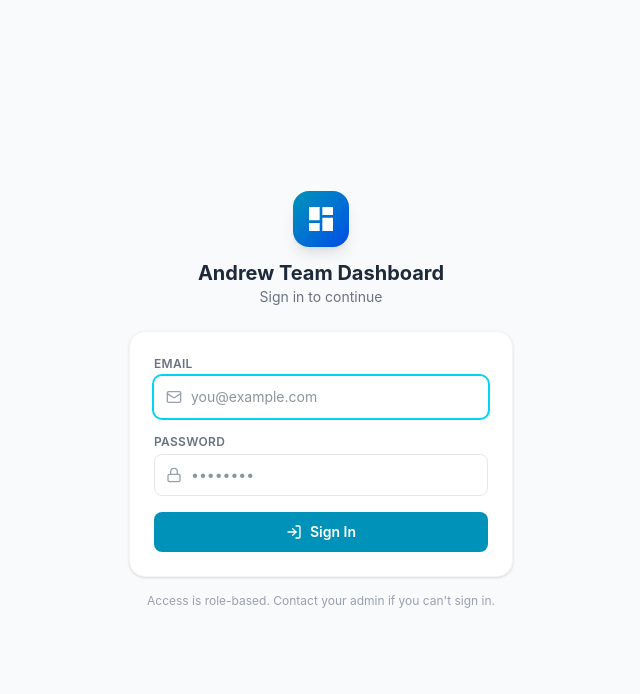
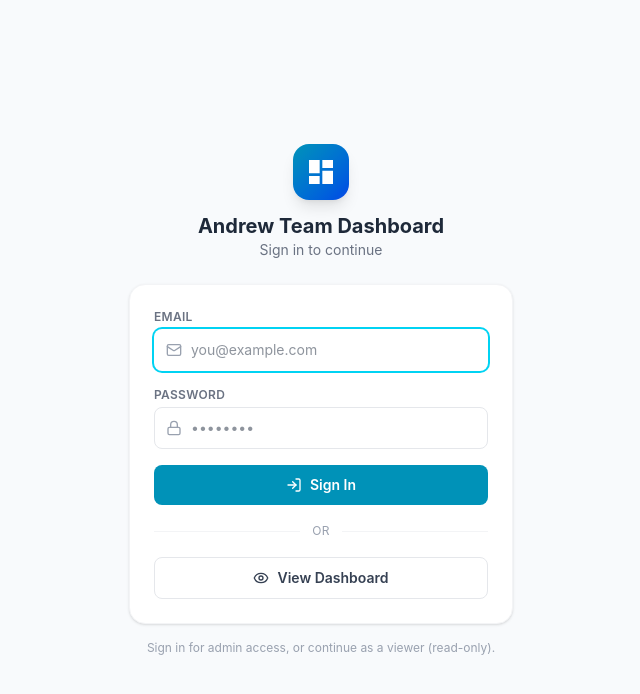
Before and after one commit to alinuman4347-svg/Dashboard, a React (Vite) app: page / in a window 1280 px wide. Shown: the top 694 px of the page, without its empty margins (319-959 px from the left). Built offline with nearby package versions, Linux system fonts and the light colour scheme; no server answers.

Commit message:
Add credential-free Viewer access via 'View Dashboard' button (anonymous auth)

```diff
--- a/src/auth/AuthContext.jsx
+++ b/src/auth/AuthContext.jsx
@@ -1,6 +1,6 @@
 import { createContext, useContext, useEffect, useState } from 'react';
 import {
-  onAuthStateChanged, signInWithEmailAndPassword, signOut,
+  onAuthStateChanged, signInWithEmailAndPassword, signInAnonymously, signOut,
 } from 'firebase/auth';
 import { doc, getDoc } from 'firebase/firestore';
 import { auth, db } from '../firebase';
@@ -48,6 +48,11 @@ export function AuthProvider({ children }) {
   const login = (email, password) =>
     signInWithEmailAndPassword(auth, email.trim(), password);
 
+  // Guest / Viewer access — no credentials. A guest is signed in anonymously,
+  // has no role doc, and so resolves to 'viewer' (read-only). The Firestore
+  // rules still block all writes for this session on the backend.
+  const loginAsGuest = () => signInAnonymously(auth);
+
   const logout = () => signOut(auth);
 
   const value = {
@@ -56,6 +61,7 @@ export function AuthProvider({ children }) {
     isAdmin: role === 'admin',
     loading,
     login,
+    loginAsGuest,
     logout,
   };
 
--- a/src/components/Login.jsx
+++ b/src/components/Login.jsx
@@ -1,5 +1,5 @@
 import { useState } from 'react';
-import { LogIn, Lock, Mail, Loader2 } from 'lucide-react';
+import { LogIn, Lock, Mail, Loader2, Eye } from 'lucide-react';
 import { useAuth } from '../auth/AuthContext';
 
 // Friendly messages for the common Firebase Auth error codes.
@@ -17,11 +17,12 @@ function friendlyError(code) {
 }
 
 export default function Login() {
-  const { login } = useAuth();
+  const { login, loginAsGuest } = useAuth();
   const [email, setEmail] = useState('');
   const [password, setPassword] = useState('');
   const [error, setError] = useState('');
   const [busy, setBusy] = useState(false);
+  const [guestBusy, setGuestBusy] = useState(false);
 
   async function handleSubmit(e) {
     e.preventDefault();
@@ -34,6 +35,23 @@ export default function Login() {
       console.error('[Auth] Login failed:', err);
       setError(friendlyError(err?.code));
       setBusy(false);
+    }
+  }
+
+  async function handleGuest() {
+    setError('');
+    setGuestBusy(true);
+    try {
+      await loginAsGuest();
+      // On success, onAuthStateChanged opens the dashboard in view-only mode.
+    } catch (err) {
+      console.error('[Auth] Guest access failed:', err);
+      setError(
+        err?.code === 'auth/operation-not-allowed'
+          ? 'Viewer access is not enabled. Ask the admin to enable Anonymous sign-in.'
+          : 'Could not open view-only mode. Please try again.'
+      );
+      setGuestBusy(false);
     }
   }
 
@@ -99,17 +117,36 @@ export default function Login() {
 
           <button
             type="submit"
-            disabled={busy}
+            disabled={busy || guestBusy}
             className="w-full flex items-center justify-center gap-2 bg-cyan-600 hover:bg-cyan-700 active:bg-cyan-800 disabled:opacity-60 disabled:cursor-not-allowed text-white rounded-lg py-2.5 text-sm font-semibold transition-colors"
           >
             {busy
               ? <><Loader2 className="w-4 h-4 animate-spin" /> Signing in…</>
               : <><LogIn className="w-4 h-4" /> Sign In</>}
           </button>
+
+          {/* Divider */}
+          <div className="flex items-center gap-3 py-0.5">
+            <span className="h-px flex-1 bg-gray-100" />
+            <span className="text-xs text-gray-400 uppercase tracking-wide">or</span>
+            <span className="h-px flex-1 bg-gray-100" />
+          </div>
+
+          {/* Viewer access — no credentials required */}
+          <button
+            type="button"
+            onClick={handleGuest}
+            disabled={busy || guestBusy}
+            className="w-full flex items-center justify-center gap-2 border border-gray-200 hover:bg-gray-50 disabled:opacity-60 disabled:cursor-not-allowed text-gray-700 rounded-lg py-2.5 text-sm font-semibold transition-colors"
+          >
+            {guestBusy
+              ? <><Loader2 className="w-4 h-4 animate-spin" /> Opening…</>
+              : <><Eye className="w-4 h-4" /> View Dashboard</>}
+          </button>
         </form>
 
         <p className="text-center text-xs text-gray-400 mt-4">
-          Access is role-based. Contact your admin if you can't sign in.
+          Sign in for admin access, or continue as a viewer (read-only).
         </p>
       </div>
     </div>
```
